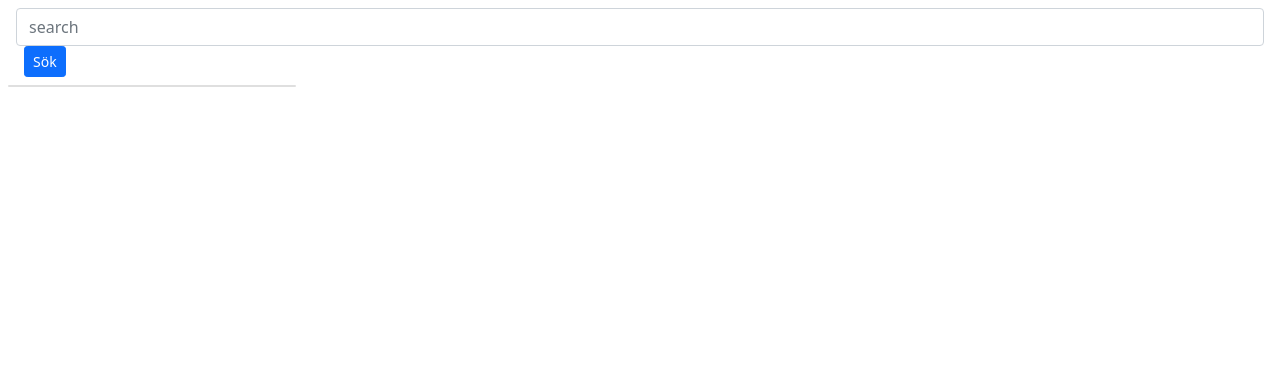
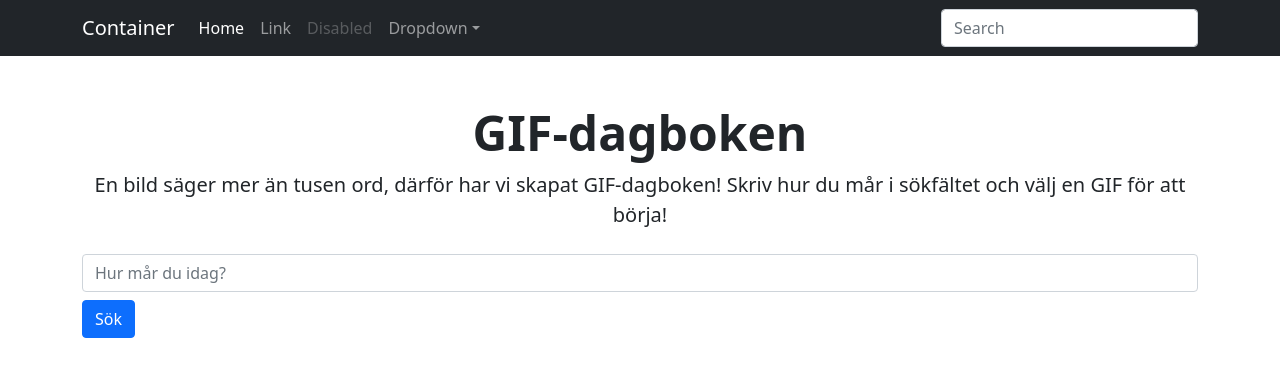
Before and after one commit to jonfra165/projektarbete, a React (Create React App) app: page / in a window 1280 px wide. Shown: the top 376 px of the page. Built offline with nearby package versions, Linux system fonts and the light colour scheme.

Commit message:
Styling on headings, search + adding navbar
Attempt to add Boostrap-styling on search, heading etc. + creating Navbar-component.

```diff
--- a/src/App.jsx
+++ b/src/App.jsx
@@ -1,10 +1,12 @@
 import Giphy from './components/Giphy';
+import Navbar from './components/Navbar';
 
 function App() {
   return (
-    <div>
+    <>
+      <Navbar/>
       <Giphy />
-    </div>
+    </>
   );
 }
 
--- a/src/components/Giphy.jsx
+++ b/src/components/Giphy.jsx
@@ -42,6 +42,7 @@
       );
     });
   };
+
   const renderError = () => {
     if (isError) {
       return (
@@ -82,29 +83,29 @@
   };
 
   return (
-    <div className="m-2">
+    <div className="container">
+      <h1 className='display-5 fw-bold text-center mt-5'>GIF-dagboken</h1>
+      <p className='lead mb-4 text-center'>En bild säger mer än tusen ord, därför har vi skapat GIF-dagboken! Skriv hur du mår i sökfältet och välj en GIF för att börja!</p>
       {renderError()}
-      <form className="form-inline justify-content-center m-2">
+      <form className="">
         <input
           value={search}
           onClick={fetchData}
           onChange={handleSearchChange}
           type="text"
-          placeholder="search"
+          placeholder="Hur mår du idag?"
           className="form-control"
         />
         <button
           onClick={handleSubmit}
-          type="submit"
-          className="btn btn-primary mx-2 btn btn-primary btn-sm"
+          type="button"
+          className="btn btn-primary mt-2"
         >
           Sök
         </button>
       </form>
 
-      <div className="card" style={{width: "18rem"}}>{renderGifs()}</div>
-
-
+      <div>{renderGifs()}</div>
     </div>
   );
 };
--- /dev/null
+++ b/src/components/Navbar.jsx
@@ -0,0 +1,41 @@
+import React from "react";
+
+const Navbar = () => {
+    return (
+    <nav class="navbar navbar-expand-lg navbar-dark bg-dark" aria-label="Eighth navbar example">
+        <div class="container">
+            <a class="navbar-brand" href="#">Container</a>
+            <button class="navbar-toggler" type="button" data-bs-toggle="collapse" data-bs-target="#navbarsExample07" aria-controls="navbarsExample07" aria-expanded="false" aria-label="Toggle navigation">
+                <span class="navbar-toggler-icon"></span>
+            </button>
+
+            <div class="collapse navbar-collapse" id="navbarsExample07">
+                <ul class="navbar-nav me-auto mb-2 mb-lg-0">
+                <li class="nav-item">
+                    <a class="nav-link active" aria-current="page" href="#">Home</a>
+                </li>
+                <li class="nav-item">
+                    <a class="nav-link" href="#">Link</a>
+                </li>
+                <li class="nav-item">
+                    <a class="nav-link disabled">Disabled</a>
+                </li>
+                <li class="nav-item dropdown">
+                    <a class="nav-link dropdown-toggle" href="#" id="dropdown07" data-bs-toggle="dropdown" aria-expanded="false">Dropdown</a>
+                    <ul class="dropdown-menu" aria-labelledby="dropdown07">
+                    <li><a class="dropdown-item" href="#">Action</a></li>
+                    <li><a class="dropdown-item" href="#">Another action</a></li>
+                    <li><a class="dropdown-item" href="#">Something else here</a></li>
+                    </ul>
+                </li>
+                </ul>
+                <form role="search">
+                <input class="form-control" type="search" placeholder="Search" aria-label="Search"/>
+                </form>
+            </div>
+        </div>
+    </nav>
+    );
+};
+
+export default Navbar;
```
